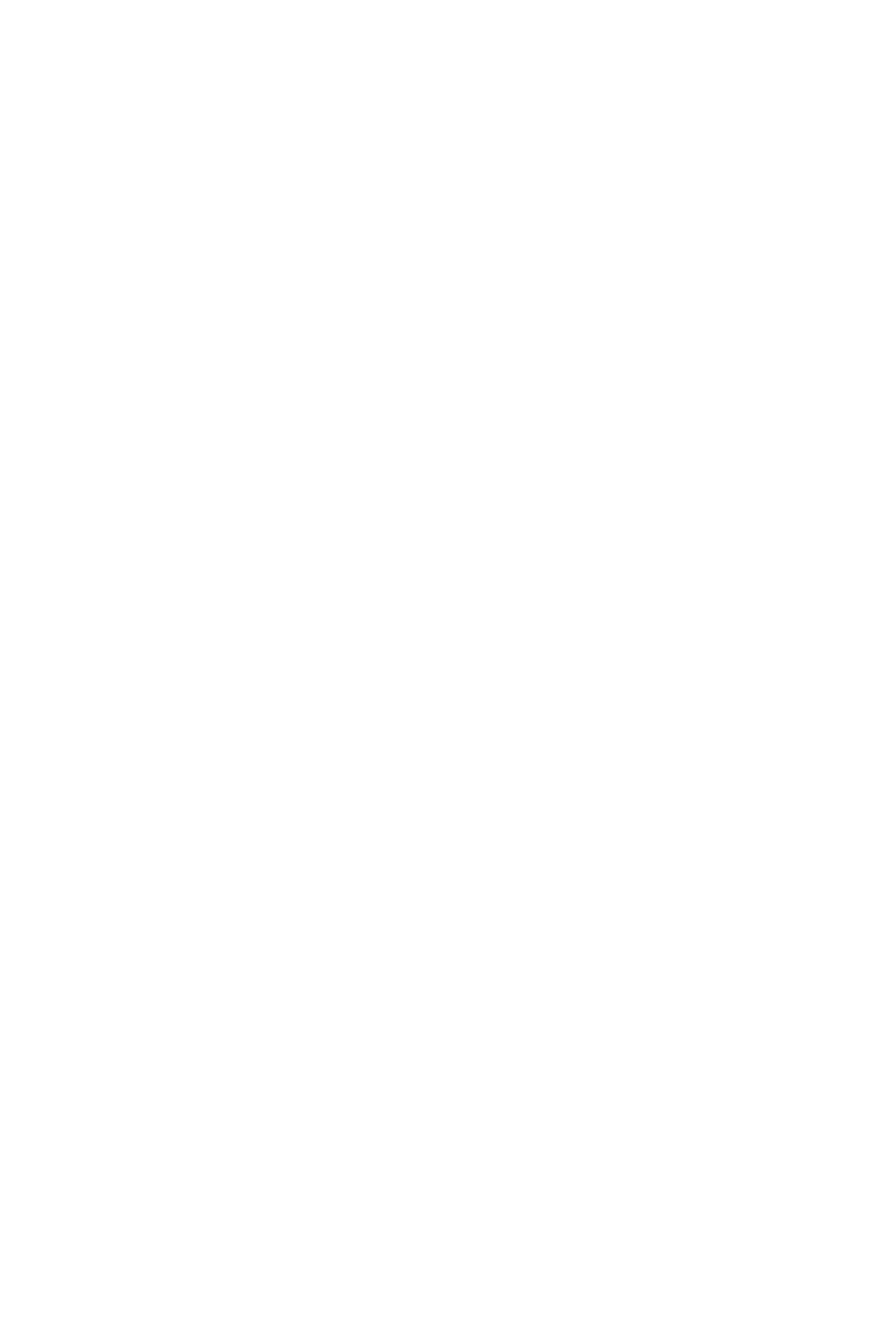
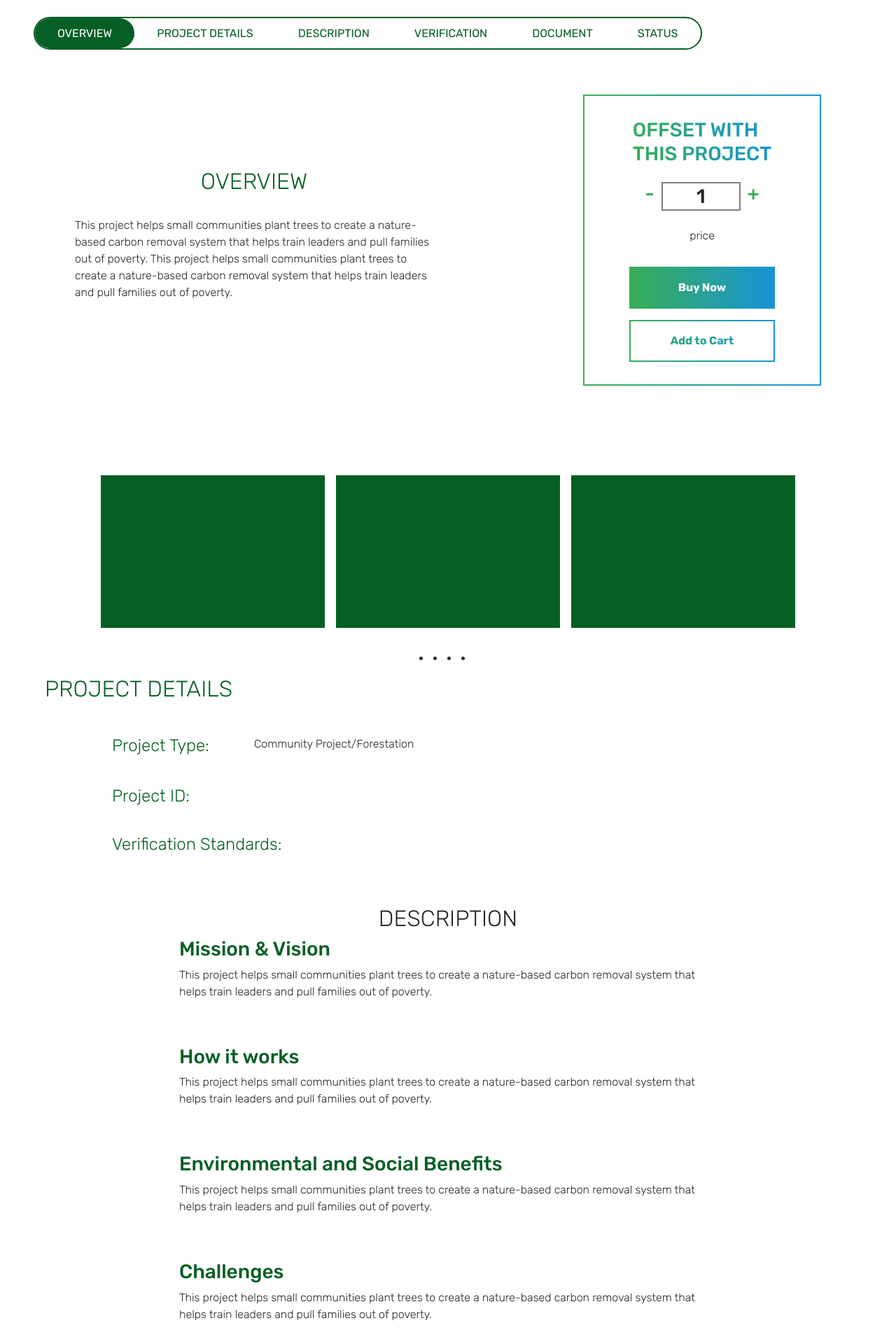
Before and after one commit to aayushdixit-byte/Carbex, a React (Create React App) app: page /product_details in a window 1280 px wide. Before the commit this address had no page. Shown: the part 760-2680 px from the top of the page at 70% size. Before the commit the page ends 800 px from the top, so only its background shows below. Built offline with nearby package versions, Linux system fonts and the light colour scheme.

Commit message:
Added project profile section

```diff
--- a/src/App.css
+++ b/src/App.css
@@ -5,13 +5,7 @@
   box-sizing: border-box;
 }
 
-.no-scrollbar {
-  overflow-y: scroll;
-  scrollbar-width: none;
-  -webkit-overflow-scrolling: touch; /* Smooth scrolling on iOS */
-}
-
-.no-scrollbar::-webkit-scrollbar {
+body::-webkit-scrollbar{
   display: none;
 }
 
@@ -251,13 +245,6 @@ h2,p{
 
 /*  ******** MarketPlace ******* */
 
-/* .market{
-  padding: 0;
-  margin: 0;
-
-
-} */
-
 .intro{
   height: 35rem;
   padding: 8rem 4rem;
@@ -290,3 +277,58 @@ h2,p{
 .active{
   border-left: 4px solid #3BED96;
 }
+
+/* ******************************* PRODUCT DETAILS ******************************* */
+
+nav ul{
+  margin-top: 6rem;
+  margin-left: 3rem;
+  list-style: none;
+  display: flex;
+  flex-basis: fit-content;
+  border: 2px solid #065F24;
+  width: fit-content;
+  padding: 0;
+  border-radius: 10rem;
+  color:#065F24 ;
+}
+
+nav ul li{
+  padding: .6rem 2rem;
+  border-radius: 10rem;
+  cursor: pointer;
+}
+
+.active_desc{
+  background-color: #065F24;
+  color: white;
+
+}
+
+.grad_border {
+  border: 2px solid; /* Define border thickness */
+  border-image: linear-gradient(to right, #37AE56, #1A93D7) 1;
+}
+
+.grad_text{
+  background: linear-gradient(to right, #37AE56, #1A93D7);
+  background-clip: text;
+  color: transparent;
+}
+
+.pro_image{
+  height: 17vw;
+  width: 25vw;
+  background-color: #065F24;
+}
+
+.pro_tags{
+  height: 20px;
+  width: 20px;
+}
+
+h4{
+  font-weight: lighter;
+  color: #065F24;
+
+}
--- a/src/App.js
+++ b/src/App.js
@@ -4,6 +4,7 @@ import { BrowserRouter as Router, Routes, Route} from "react-router-dom";
 import MarketPlace from './components/marketplace';
 import ProjectDetails from './components/details';
 import HomePage from './components/homepage';
+import Details from './components/product_details';
 
 // This is a comment
 // This for checking
@@ -16,6 +17,7 @@ const App = ()=> {
           <Route exact path="/" element={<HomePage/>}/>
           <Route exact path="/marketplace" element={<MarketPlace/>}/>
           <Route exact path="/details" element={<ProjectDetails/>}/>
+          <Route exact path="/product_details" element={<Details/>}/>
         </Routes>
       </Router>
     </>
--- a/src/components/homepage.js
+++ b/src/components/homepage.js
@@ -13,7 +13,7 @@ const HomePage = () => {
     };
 
   return (
-    <div className='no-scrollbar'>
+    <div>
         <div className='home-page' >
             <div style={{display:'flex',paddingTop:'80vh',justifyContent:'space-between'}}>
                 <form className="font t-white" style={{marginLeft: '3rem' }}>
--- /dev/null
+++ b/src/components/product_details.js
@@ -0,0 +1,117 @@
+import React from 'react'
+import { FontAwesomeIcon } from '@fortawesome/react-fontawesome'
+import { faLocationDot } from '@fortawesome/free-solid-svg-icons'
+
+const Details = () => {
+
+    const [activeTab, setActiveTab] = React.useState(0);
+
+    const handleTabClick = (index) => {
+        setActiveTab(index);
+    };
+  return (
+    <>
+        <header style={{height:'70vh',marginTop:'8rem',backgroundColor:'#065F24',color:'white',paddingTop:'55vh' }}>
+            <div style={{marginLeft:'3rem',top:'20rem'}}>
+                <h1>Forest Conservation Initiative</h1>
+                <div style={{display:'flex'}}>
+                    <FontAwesomeIcon icon={faLocationDot} color='white' size='2x' style={{marginInline:'1rem'}}/>
+                    <p>Mountain Ave, Arizona, USA</p>
+                </div>
+            </div>
+        </header>
+        <nav>
+            <ul>
+                <li className={`${activeTab === 0 ? 'active_desc' : ''}`} onClick={()=>handleTabClick(0)}>OVERVIEW</li>
+                <li className={`${activeTab === 1 ? 'active_desc' : ''}`} onClick={()=>handleTabClick(1)}>PROJECT DETAILS</li>
+                <li className={`${activeTab === 2 ? 'active_desc' : ''}`} onClick={()=>handleTabClick(2)}>DESCRIPTION</li>
+                <li className={`${activeTab === 3 ? 'active_desc' : ''}`} onClick={()=>handleTabClick(3)}>VERIFICATION</li>
+                <li className={`${activeTab === 4 ? 'active_desc' : ''}`} onClick={()=>handleTabClick(4)}>DOCUMENT</li>
+                <li className={`${activeTab === 5 ? 'active_desc' : ''}`} onClick={()=>handleTabClick(5)}>STATUS</li>
+            </ul>
+        </nav>
+        <div style={{display:'flex',justifyContent:'space-around',marginTop:'4rem'}}>
+            <div style={{width:'40%',display:'flex',flexDirection:'column',justifyContent:'center'}}>
+                <h2 style={{textAlign:'center',color:'#065F24',marginBottom:'2rem'}}>OVERVIEW</h2>
+                <p>This project helps small communities plant trees to create a nature-based carbon removal system that helps train leaders and pull families out of poverty. This project helps small communities plant trees to create a nature-based carbon removal system that helps train leaders and pull families out of poverty.</p>
+            </div>
+            <div className='grad_border' style={{display:'flex',justifyContent:'center',alignItems:'center',flexDirection:'column',gap:'1rem',padding:'2rem 4rem'}}>
+                <h3 className='grad_text' style={{}}>OFFSET WITH <br/> THIS PROJECT</h3>
+                <span style={{display:'flex',gap:'10px'}}>
+                    <h3 style={{color:'#37AE56'}}>-</h3>
+                    <h3 style={{border:'2px solid grey',padding:'.1rem 3rem'}}>1</h3>
+                    <h3 style={{color:'#37AE56'}}>+</h3>
+                </span>
+                <p>price</p>
+                <button className="grad_border" style={{color:'white',backgroundImage:'linear-gradient(to right,#37AE56,#1A93D7)',fontWeight:'bold',paddingBlock:'1rem',width:'13rem',backgroundColor:'white'}}>Buy Now</button>
+                <button className="grad_border grad_text" style={{paddingBlock:'1rem',width:'13rem',backgroundColor:'white',fontWeight:'bold'}}>Add to Cart</button>
+            </div>
+        </div>
+        <div>
+            <div style={{display:'flex',justifyContent:'center',gap:'1rem',marginTop:'8rem'}}>
+                <div className='pro_image'></div>
+                <div className='pro_image'></div>
+                <div className='pro_image'></div>
+            </div>
+            <ul style={{display:'flex',justifyContent:'center',marginTop:'2rem'}}>
+                <li className='pro_tags'></li>
+                <li className='pro_tags'></li>
+                <li className='pro_tags'></li>
+                <li className='pro_tags'></li>
+            </ul>
+        </div>
+        <div style={{marginLeft:'4rem'}}>
+            <h2 style={{color:'#065F24'}}>PROJECT DETAILS</h2>
+            <form style={{marginTop:'3rem',marginLeft:'6rem'}}>
+                <span style={{display:'flex', gap:'4rem',marginBottom:'2rem'}}>
+                    <h4>Project Type:</h4>
+                    <p>Community Project/Forestation</p>
+                </span>
+                <span style={{display:'flex',gap:'4rem',marginBottom:'2rem'}}>
+                    <h4>Project ID:</h4>
+                    <p></p>
+                </span>
+                <span style={{display:'flex',gap:'4rem',marginBottom:'2rem'}}>
+                    <h4>Verification Standards:</h4>
+                    <p></p>
+                </span>
+            </form>
+        </div>
+        <div>
+            <h2 style={{width:'fit-content',marginInline:'auto',marginTop:'4rem'}}>DESCRIPTION</h2>
+            <div style={{display:'flex',flexDirection:'column',alignItems:'center'}}>
+                <span style={{width:'60vw',marginBottom:'3rem'}}>
+                    <h3 style={{marginBottom:'8px',color:'#065F24',fontWeight:'light'}}>Mission & Vision</h3>
+                    <p>This project helps small communities plant trees to create a nature-based carbon removal system that helps train leaders and pull families out of poverty.</p>
+                </span>
+                <span style={{width:'60vw',marginBottom:'3rem'}}>
+                    <h3 style={{marginBottom:'8px',color:'#065F24',fontWeight:'light'}}>How it works</h3>
+                    <p>This project helps small communities plant trees to create a nature-based carbon removal system that helps train leaders and pull families out of poverty.</p>
+                </span>
+                <span style={{width:'60vw',marginBottom:'3rem'}}>
+                    <h3 style={{marginBottom:'8px',color:'#065F24',fontWeight:'light'}}>Environmental and Social Benefits</h3>
+                    <p>This project helps small communities plant trees to create a nature-based carbon removal system that helps train leaders and pull families out of poverty.</p>
+                </span>
+                <span style={{width:'60vw',marginBottom:'3rem'}}>
+                    <h3 style={{marginBottom:'8px',color:'#065F24',fontWeight:'light'}}>Challenges</h3>
+                    <p>This project helps small communities plant trees to create a nature-based carbon removal system that helps train leaders and pull families out of poverty.</p>
+                </span>
+            </div>
+        </div>
+        <div style={{display:'flex',flexDirection:'column',alignItems:'center',gap:'2rem'}}>
+            <h4>LOCATION</h4>
+            <div style={{width:'35vw',height:'15vw',backgroundColor:'#065F24'}}></div>
+            <h4>Verification and Certification</h4>
+            <div style={{display:'flex',gap:'4rem'}}>
+                <div style={{width:'4rem',height:'4rem',borderRadius:'100px',backgroundColor:'#065F24'}}></div>
+                <div style={{width:'4rem',height:'4rem',borderRadius:'100px',backgroundColor:'#065F24'}}></div>
+                <div style={{width:'4rem',height:'4rem',borderRadius:'100px',backgroundColor:'#065F24'}}></div>
+            </div>
+            <h4>DOCUMENTS</h4>
+
+        </div>
+    </>
+  )
+}
+
+export default Details
--- a/src/components/productlist.js
+++ b/src/components/productlist.js
@@ -2,6 +2,8 @@ import React, { useState, useEffect } from 'react';
 import projectImage from '../Assets/project_img.png'
 import { FontAwesomeIcon } from '@fortawesome/react-fontawesome'
 import { faCartShopping } from '@fortawesome/free-solid-svg-icons';
+import product_details from './product_details';
+import { Link } from 'react-router-dom';
 
 function ProductList() {
   const [products, setProducts] = useState([]);
@@ -44,7 +46,7 @@ function ProductList() {
                 <p>Price per tonne</p>
                 <div style={{display:'flex',justifyContent:'space-between'}}>
                   <FontAwesomeIcon icon={faCartShopping} color='#065F24' size='2x'/>
-                  <button style={{width:'7rem',backgroundColor:'white',border:'2px solid black'}}>SEE MORE</button>
+                  <Link to="/product_details"><button style={{width:'7rem',cursor:'pointer',backgroundColor:'white',border:'2px solid black'}}>SEE MORE</button></Link>
                 </div>
               </form>
             </div>
```
Also changed, not shown: 1 other file (tests, documents, lock files or other folders).
